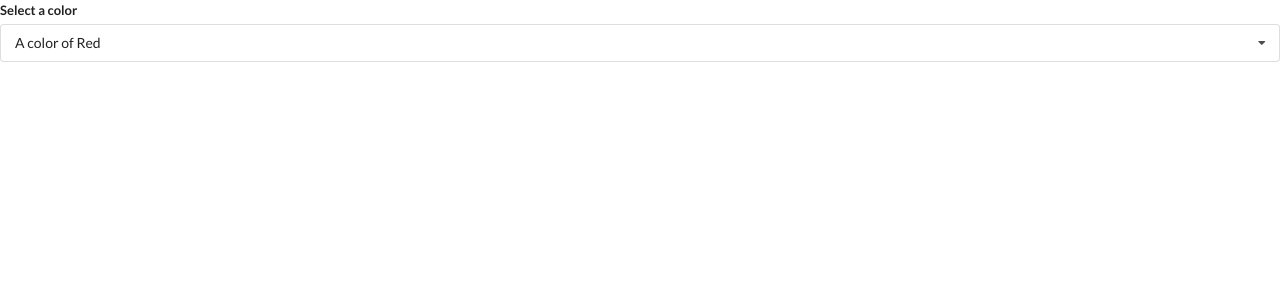
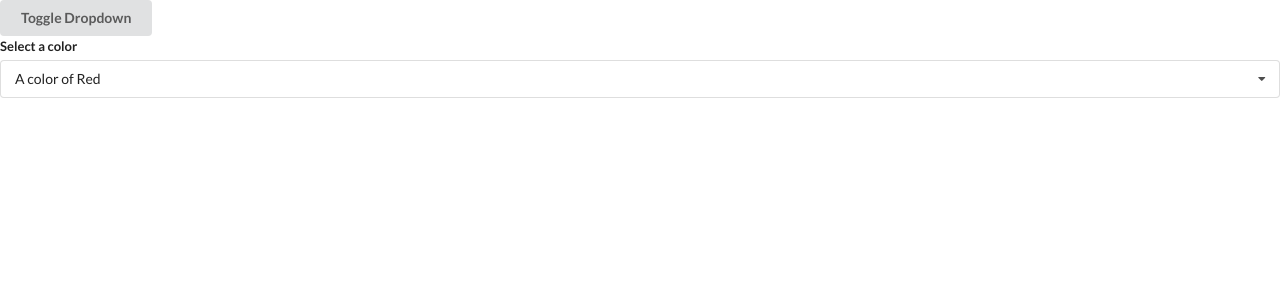
Before and after one commit to Saadulkhaf/React, a React (Create React App) app in the folder widgets/: page / in a window 1280 px wide. Shown: the top 300 px of the page. Built offline with nearby package versions, Linux system fonts and the light colour scheme.

Commit message:
Dropdown completed with useRef and toggle

```diff
--- a/widgets/src/App.js
+++ b/widgets/src/App.js
@@ -35,15 +35,25 @@ const options = [
 
 export default () => {
   const [selected, setSelected] = useState(options[0]);
+  const [showDropdown, setShowDropdown] = useState(true);
+
   return (
     <div>
+      <button
+        onClick={() => setShowDropdown(!showDropdown)}
+        className="ui button"
+      >
+        Toggle Dropdown
+      </button>
       {/* <Accordion items={items} /> */}
       {/* <Search /> */}
-      <Dropdown
-        selected={selected}
-        onSelectedChange={setSelected}
-        options={options}
-      />
+      {showDropdown ? (
+        <Dropdown
+          selected={selected}
+          onSelectedChange={setSelected}
+          options={options}
+        />
+      ) : null}
     </div>
   );
 };
--- a/widgets/src/components/Dropdown.js
+++ b/widgets/src/components/Dropdown.js
@@ -1,7 +1,23 @@
-import React, { useState } from "react";
+import React, { useState, useEffect, useRef } from "react";
 
 const Dropdown = ({ options, selected, onSelectedChange }) => {
   const [open, setOpen] = useState(false);
+  const ref = useRef();
+
+  useEffect(() => {
+    const onBodyClick = (event) => {
+      if (ref.current.contains(event.target)) {
+        return;
+      }
+      setOpen(false);
+    };
+
+    document.body.addEventListener("click", onBodyClick);
+
+    return () => {
+      document.body.removeEventListener("click", onBodyClick);
+    };
+  }, []);
 
   const renderedOptions = options.map((option) => {
     if (option.value === selected.value) {
@@ -18,7 +34,7 @@ const Dropdown = ({ options, selected, onSelectedChange }) => {
     );
   });
   return (
-    <div className="ui form">
+    <div ref={ref} className="ui form">
       <div className="field">
         <label className="label">Select a color</label>
         <div
```
